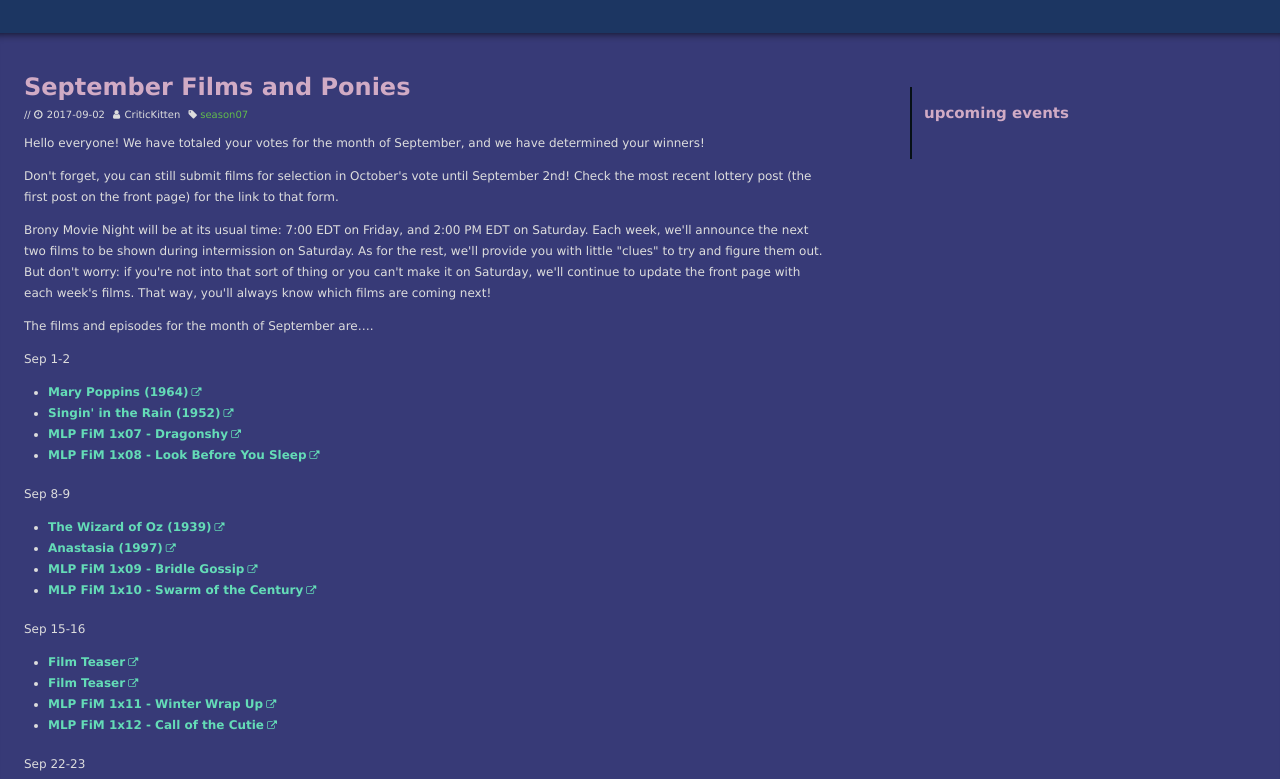
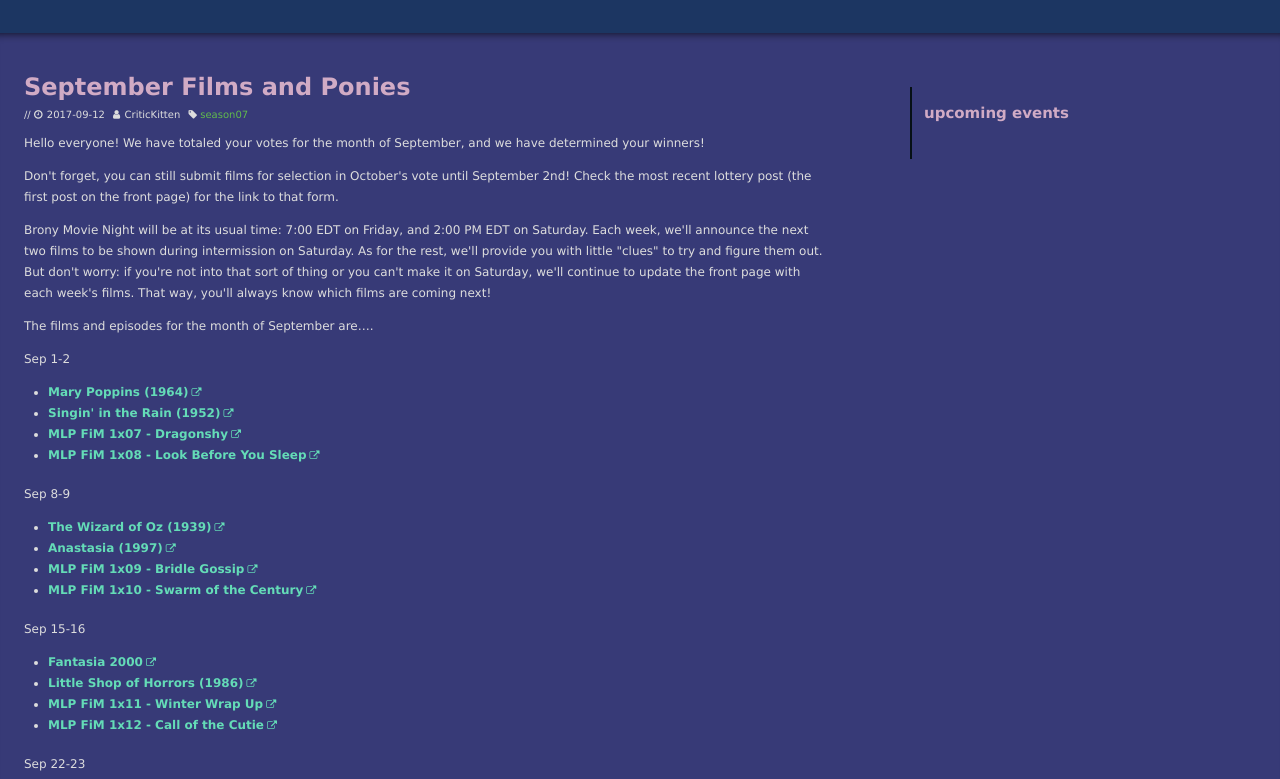
Before and after one commit to Bronystate/brstv3, a Jekyll site: the page built from _posts/2017-08-27-sep17winners.md, in a window 1280 px wide. Shown: the part 179-958 px from the top of the page. Built offline with Jekyll 4.4.1, drawn with Linux system fonts in a browser that asks for light colours; nearby versions of some CDN libraries.

Commit message:
Update 2017-08-27-sep17winners.md

```diff
--- a/_posts/2017-08-27-sep17winners.md
+++ b/_posts/2017-08-27-sep17winners.md
@@ -1,6 +1,6 @@
 ---
 title: September Films and Ponies
-date: 2017-09-02
+date: 2017-09-12
 author: CriticKitten
 tags: [season07]
 ---
@@ -26,8 +26,8 @@
 -	**[MLP FiM 1x10 - Swarm of the Century][p4]**
 
 Sep 15-16
--	**[Film Teaser][m5]**
--	**[Film Teaser][m6]**
+-	**[Fantasia 2000][m5]**
+-	**[Little Shop of Horrors (1986)][m6]**
 -	**[MLP FiM 1x11 - Winter Wrap Up][p5]**
 -	**[MLP FiM 1x12 - Call of the Cutie][p6]**
 
@@ -47,8 +47,8 @@
 [m2]: http://www.imdb.com/title/tt0045152/
 [m3]: http://www.imdb.com/title/tt0032138/
 [m4]: http://www.imdb.com/title/tt0118617/
-[m5]: http://www.radionz.co.nz/assets/news/104358/eight_col_humpback_whales.jpg
-[m6]: https://cdn.theatlantic.com/assets/media/img/mt/2016/01/14427500673_480edefe51_k/lead_960.jpg
+[m5]: http://www.imdb.com/title/tt0120910/
+[m6]: http://www.imdb.com/title/tt0091419/
 [m7]: http://i.telegraph.co.uk/multimedia/archive/02133/sw_2133768b.jpg
 [m8]: http://68.media.tumblr.com/tumblr_lrvzpx3WZW1qlw72z.gif
 [m9]: https://openclipart.org/image/2400px/svg_to_png/203643/cane-hat.png
```
